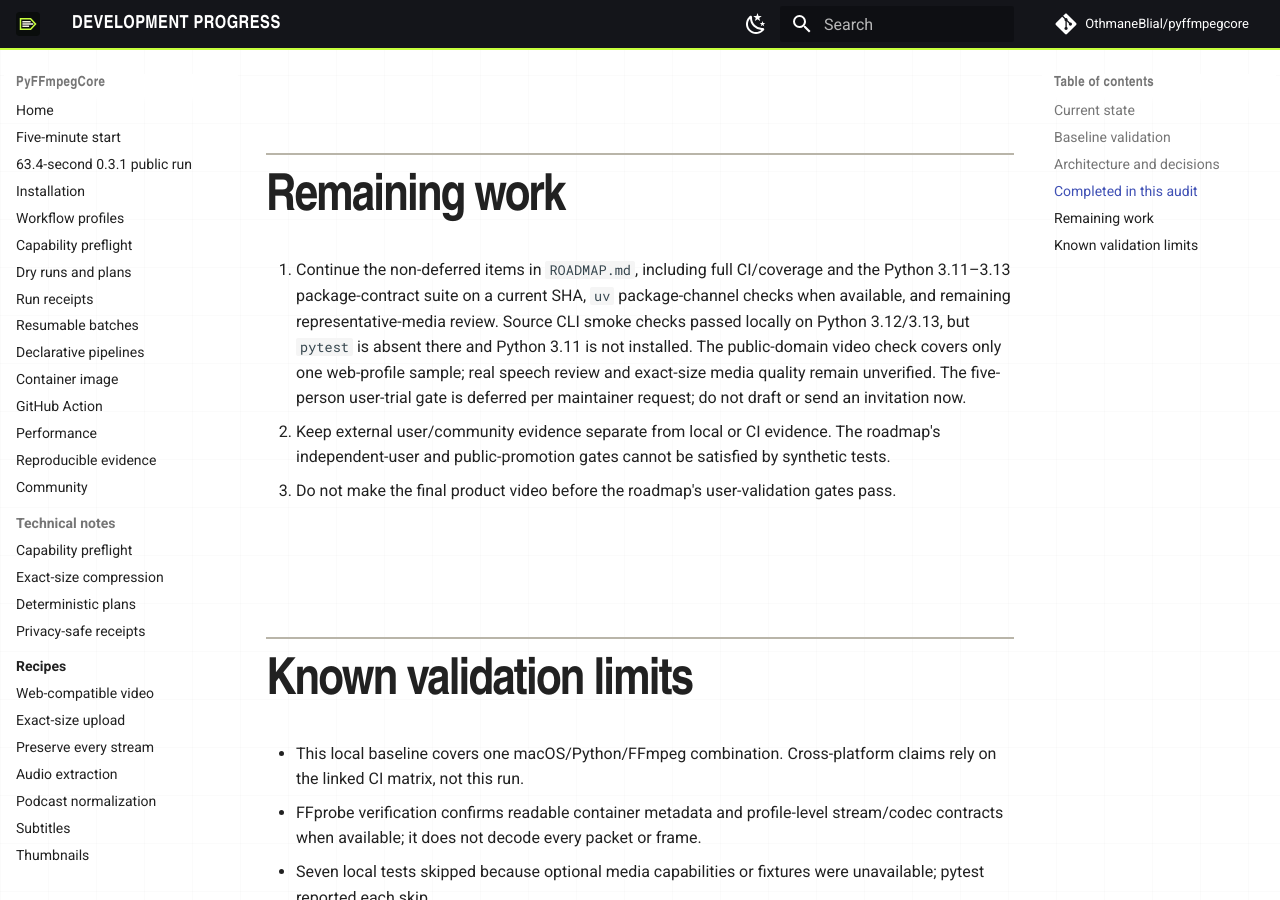
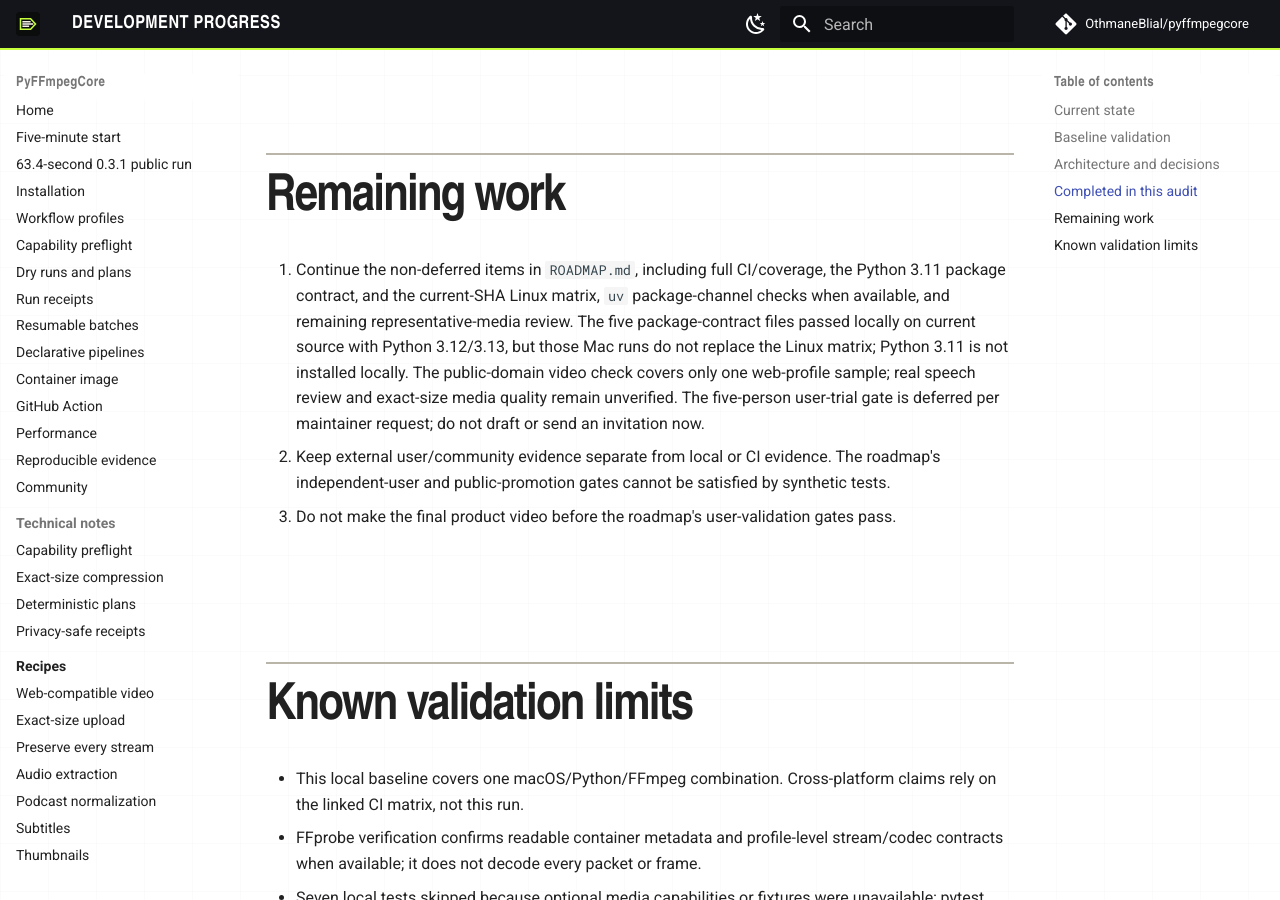
Before and after one commit to OthmaneBlial/pyffmpegcore, an MkDocs documentation site: the page built from docs/PROGRESS.md, in a window 1280 px wide and 900 px high, scrolled down 17831 px. Built offline with MkDocs 1.6.1 and Material for MkDocs 9.7.7, drawn with Linux system fonts in a browser that asks for light colours; comment, search, counter and statistics services are not loaded; some of the changed text lies outside the part shown.

Commit message:
docs: record Python 3.12 and 3.13 package contracts

```diff
--- a/docs/PROGRESS.md
+++ b/docs/PROGRESS.md
@@ -5,7 +5,7 @@
 ## Current state
 
 - On exact current `main` SHA `83be1b17160a389af93a15edafe834d9b557924e`, `.venv/bin/python -m pytest -m 'not real_media'` passed: 391 passed, 102 real-media tests deselected (18.17s). Local run: macOS arm64, Python 3.14.6. This is a fast-suite baseline, not full media or platform validation.
-- On current exact `main` SHA `b0ee8519d404e9a5c96bcf7ba54f996045fe6f8f`, source-checkout CLI smoke checks passed on macOS arm64 with Python 3.12.5 and 3.13.1: `--version`, `doctor --json`, and `smoke-test --json`. Both generated the expected 66,404-byte synthetic input and 3,707-byte thumbnail. `pytest` is absent under both interpreters, so the package-contract suite was not run; these are local smoke checks, not matrix passes.
+- On exact `main` SHA `a3649f5052e707ac38d15c5714bd5b0ffcbb6137`, the five package-contract test files from `.github/workflows/ci.yml` passed locally on macOS arm64 with Python 3.12.5 and 3.13.1 (53 passed per interpreter). Each run used a temporary environment with pytest 9.1.1 and an editable install of the tested checkout; FFmpeg/FFprobe 9.0.1 were available. This is current-source package/CLI/probe/progress/runner evidence, not a Linux GitHub-hosted matrix result.
 - On exact `main` SHA `f3a92b211635b7f3d178043ce42ea63ca96506ea`, the 0.3.1 web profile converted a 10.017-second, 720p public-domain Xiph VP9 clip: FFprobe, schema 1.0 receipt validation, full decode, and MP4 fast-start atom order passed; FFmpeg SSIM was 0.980900. Output was 78.36% smaller; two frame pairs had no obvious artifacts at 640×360. This is one video-only sample; [measured evidence and limits](evidence.md#public-domain-real-video-check-on-24-september-2026).
 - On exact `main` SHA `4f3c3c06bbf696d51260f50ec69cdc5d267d7d1b`, direct Python batch runs now honor `BatchPolicy.per_job_timeout_seconds`, and execution/batch policies reject non-finite timeouts. The CI fast suite passed (391 passed, 102 real-media tests deselected), along with Ruff, formatting, mypy (38 source files), compileall, generated-doc checks, documentation links, and `git diff --check`. No container or full CI job ran.
 - Signed beta `0.3.1` was published from tag `v0.3.1` at exact source SHA `562ae6ce92a8b321f15a6a250cf7802f2c9bb5bc`. Manual release run [35975145754](https://github.com/OthmaneBlial/pyffmpegcore/actions/runs/35975145754) and tagged release run [35975371541](https://github.com/OthmaneBlial/pyffmpegcore/actions/runs/35975371541) passed the exact artifact matrix on Linux, macOS, and Windows with Python 3.10 and 3.14, provenance, PyPI publication, six public installs, and GitHub prerelease creation. Wheel SHA-256: `ea222d3dc5d09ae0ffd79c310ea415eb4edb2d7e04a87532cda939a7890d255d`; sdist SHA-256: `e0ff591589dd3950e11450dcecc0d1b39718c42415332568e606c98207c94074`.
@@ -167,7 +167,7 @@
 
 ## Remaining work
 
-1. Continue the non-deferred items in `ROADMAP.md`, including full CI/coverage and the Python 3.11–3.13 package-contract suite on a current SHA, `uv` package-channel checks when available, and remaining representative-media review. Source CLI smoke checks passed locally on Python 3.12/3.13, but `pytest` is absent there and Python 3.11 is not installed. The public-domain video check covers only one web-profile sample; real speech review and exact-size media quality remain unverified. The five-person user-trial gate is deferred per maintainer request; do not draft or send an invitation now.
+1. Continue the non-deferred items in `ROADMAP.md`, including full CI/coverage, the Python 3.11 package contract, and the current-SHA Linux matrix, `uv` package-channel checks when available, and remaining representative-media review. The five package-contract files passed locally on current source with Python 3.12/3.13, but those Mac runs do not replace the Linux matrix; Python 3.11 is not installed locally. The public-domain video check covers only one web-profile sample; real speech review and exact-size media quality remain unverified. The five-person user-trial gate is deferred per maintainer request; do not draft or send an invitation now.
 2. Keep external user/community evidence separate from local or CI evidence. The roadmap's independent-user and public-promotion gates cannot be satisfied by synthetic tests.
 3. Do not make the final product video before the roadmap's user-validation gates pass.
 
```
